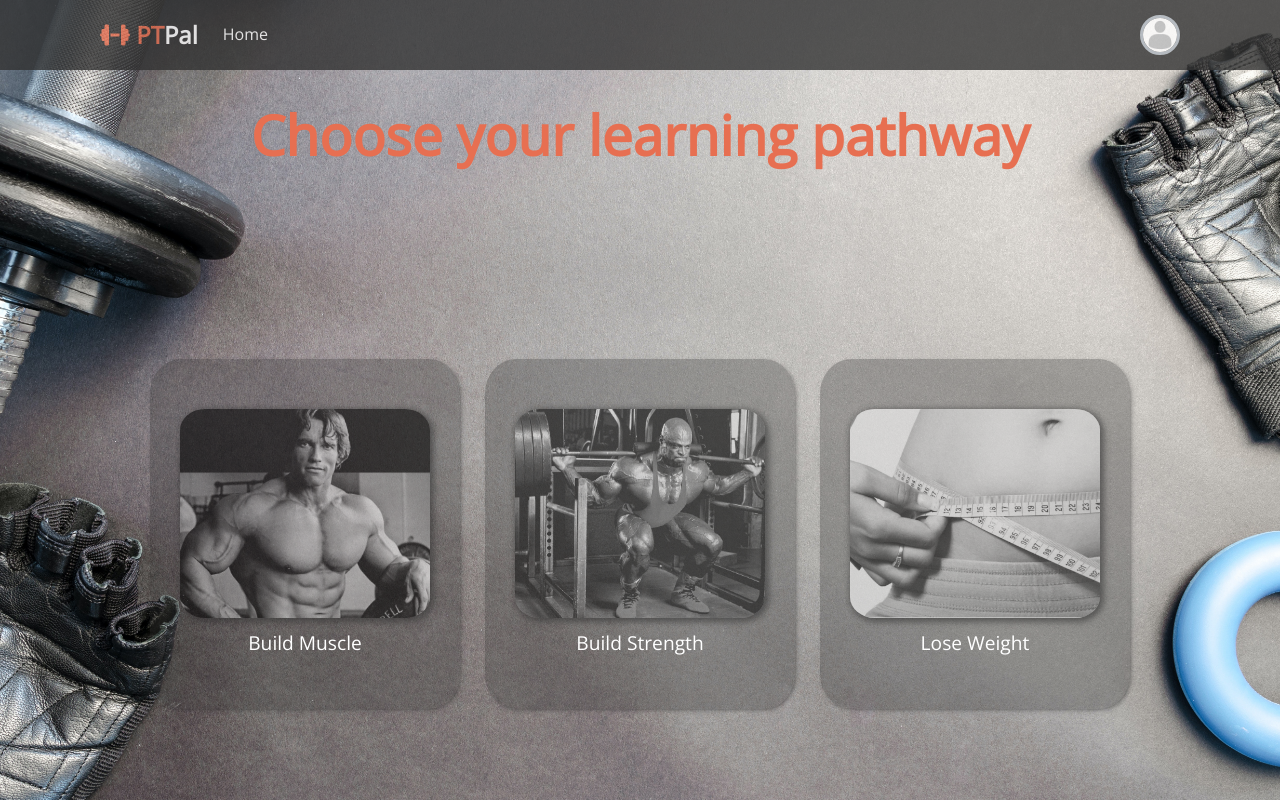
After one commit to lukesalter71/CITS3403-Project, a Flask app: page /courses in a window 1280 px wide. The commit adds this page. Run offline with Flask 2, Linux system fonts and the light colour scheme; some libraries are stand-ins or nearby versions.

Commit message:
Added Courses section of the page

```diff
--- a/main.py
+++ b/main.py
@@ -5,4 +5,4 @@ with app.app_context():
     db.create_all()
 
 if __name__ == '__main__':
-    app.run(host='0.0.0.0', port= 5000, debug=True)
+    app.run(debug=True)
--- a/website/main.py
+++ b/website/main.py
@@ -3,11 +3,18 @@ from flask_login import login_required, current_user
 
 main = Blueprint('main', __name__)
 
+
 @main.route('/')
 def index():
     return render_template('index.html')
+
 
 @main.route('/home')
 @login_required
 def home():
     return render_template('homepage.html', title='Home')
+
+
+@main.route('/courses')
+def courses():
+    return render_template('courses.html')
--- /dev/null
+++ b/website/static/javascript/courses.js
@@ -0,0 +1,27 @@
+// Variable Declarations
+const muscleContainer = document.querySelector("#muscle-container");
+const strengthContainer = document.querySelector("#strength-container");
+const weightContainer = document.querySelector("#weight-container");
+const muscleImg = document.querySelector("#muscle-img");
+const strengthImg = document.querySelector("#strength-img");
+const weightImg = document.querySelector("#weight-img");
+
+// Event Listeners
+muscleContainer.addEventListener('mouseover', function(){
+    muscleImg.classList.toggle('hover');
+});
+muscleContainer.addEventListener('mouseout', function(){
+    muscleImg.classList.toggle('hover');
+});
+strengthContainer.addEventListener('mouseover', function(){
+    strengthImg.classList.toggle('hover');
+});
+strengthContainer.addEventListener('mouseout', function(){
+    strengthImg.classList.toggle('hover');
+});
+weightContainer.addEventListener('mouseover', function(){
+    weightImg.classList.toggle('hover');
+});
+weightContainer.addEventListener('mouseout', function(){
+    weightImg.classList.toggle('hover');
+});
--- /dev/null
+++ b/website/static/styles/courses.css
@@ -0,0 +1,203 @@
+@import url('https://fonts.googleapis.com/css2?family=Open+Sans:wght@300;400&display=swap');
+
+/* General styles */
+* {
+  box-sizing: border-box;
+  margin: 0;
+  padding: 0;
+}
+
+body {
+  font-family: 'Open Sans', sans-serif;
+  background: #fff;
+  color: #333;
+  line-height: 1.6;
+}
+
+ul {
+  list-style: none;
+}
+
+a {
+  color: #333;
+  text-decoration: none;
+}
+
+
+/* Text Colors */
+.text-primary {
+  color:#e76f51;
+}
+
+/* Navbar */
+.navbar {
+  display: flex;
+  align-items: center;
+  justify-content: space-between;
+  background-color: #333;
+  color: #fff;
+  opacity: 0.8;
+  width: 100%;
+  height: 70px;
+  position: fixed;
+  top: 0px;
+  padding: 0 100px;
+}
+
+.navbarleft {
+  display: flex;
+  align-items: center;
+}
+
+#home-btn {
+  color: #fff;
+  padding: 10px 20px;
+  margin: 0 5px;
+}
+
+#home-btn:hover {
+  color:#e76f51;
+}
+
+.navbar .navbar-left .logo {
+  font-weight: 400;
+}
+
+.profile {
+  display: flex;
+  align-items: center;
+}
+
+.profile-pic {
+  height: 40px;
+  width: 40px;
+  border: #adb5bd 3px solid;
+  border-radius: 50%;
+}
+
+.profile-pic:hover {
+  cursor: pointer;
+  border: #e76f51 3px solid;
+}
+
+/* Header */
+.hero {
+  background: url('../images/courses-showcase.jpg') no-repeat center center/cover;
+  height: 100vh;
+  position: relative;
+  color: #fff;
+}
+
+.hero .pathways-container {
+  display: flex;
+  flex-direction: column;
+  align-items: center;
+  justify-content: center;
+  text-align: center;
+  height: 100%;
+  padding: 0 20px;
+}
+
+.hero .pathways-container h1 {
+  font-size: 55px;
+  margin-bottom: 100px;
+  padding-bottom: 50px;
+  color: #e76f51;
+  font-weight: bolder;
+}
+
+#muscle-container,
+#strength-container,
+#weight-container {
+  border-radius: 10%;
+  margin: 30px 10px 0px 10px;
+  padding: 50px 30px;
+  height: 350px;
+  background: rgba(51, 51, 51, 0.3);
+  display: flex;
+  flex-direction: column;
+  align-items: center;
+  z-index: 1;
+  box-shadow: 2px 2px 6px -3px #333;
+}
+
+#muscle-container:hover,
+#strength-container:hover,
+#weight-container:hover {
+  cursor: pointer;
+  color: #e76f51;
+}
+
+#muscle-container p,
+#strength-container p,
+#weight-container p {
+  padding-top: 10px;
+  font-size: larger;
+}
+
+
+#muscle-img {
+  background: url(../images/muscle.jpg) no-repeat center center/cover;
+  opacity: 0.6;
+  border-radius: 10%;
+  width: 250px;
+  height: 300px;
+  box-shadow: 2px 2px 6px 2px #333;
+}
+
+#muscle-img.hover {
+  opacity: 1;
+}
+
+#strength-img {
+  background: url(../images/strength.jpg) no-repeat center center/cover;
+  opacity: 0.6;
+  border-radius: 10%;
+  width: 250px;
+  height: 300px;
+  box-shadow: 2px 2px 6px 2px #333;
+}
+#strength-img.hover {
+  opacity: 1;
+}
+
+#weight-img {
+  background: url(../images/weight.jpg) no-repeat center center/cover;
+  opacity: 0.6;
+  border-radius: 10%;
+  width: 250px;
+  height: 300px;
+  box-shadow: 2px 2px 6px 2px #333;
+}
+#weight-img.hover {
+  opacity: 1;
+}
+
+/* media query */
+@media all and (min-width: 1700px) {
+  .pathways {
+    display: flex;
+    align-items: center;
+    justify-content: space-between;
+    width: 60%;
+  }
+}
+
+
+@media all and (max-width: 1700px) {
+  .pathways {
+    display: flex;
+    align-items: center;
+    justify-content: space-between;
+    width: 1000px;
+  }
+}
+
+@media all and (max-width: 1100px) {
+  .pathways {
+    display: flex;
+    flex-direction: column;
+    align-items: center;
+    justify-content: space-between;
+  }
+}
--- /dev/null
+++ b/website/templates/courses.html
@@ -0,0 +1,48 @@
+<!DOCTYPE html>
+<html lang="en">
+<head>
+    <meta charset="UTF-8">
+    <meta http-equiv="X-UA-Compatible" content="IE=edge">
+    <meta name="viewport" content="width=device-width, initial-scale=1.0">
+    <link rel="stylesheet" href="{{ url_for('static', filename='styles/courses.css') }}">
+    <!-- Font Awesome Dumbbell -->
+    <script src="https://kit.fontawesome.com/5c1e507e2a.js" crossorigin="anonymous"></script>
+    <title>Gainz</title>
+</head>
+<body>
+    <header class="hero">
+        <!-- Navigation bar -->
+        <nav class="navbar">
+            <div class="navbarleft">
+                <h1 class="logo">
+                    <span class="text-primary"><i class="fas fa-dumbbell"></i> PT</span>Pal
+                </h1>
+                <a id="home-btn" href="/home">Home</a>
+            </div>
+            <div class="profile">
+                <img class="profile-pic"
+                src="{{ url_for('static', filename='images/profile/default.jpg') }}">
+            </div>
+        </nav>
+        <!-- Learning Pathways -->
+        <div class="pathways-container">
+            <h1>Choose your learning pathway</h1>
+            <div class="pathways">
+                <div id="muscle-container">
+                    <div id="muscle-img"></div>
+                    <p>Build Muscle</p>
+                </div>
+                <div id="strength-container">
+                    <div id="strength-img"></div>
+                    <p>Build Strength</p>
+                </div>
+                <div id="weight-container">
+                    <div id="weight-img"></div>
+                    <p>Lose Weight</p>
+                </div>
+            </div>
+        </div>
+    </header>
+    <script src="{{ url_for('static', filename='javascript/courses.js') }}"></script>
+</body>
+</html>
--- a/website/templates/homepage.html
+++ b/website/templates/homepage.html
@@ -9,7 +9,7 @@
 <div class="banner"></div>
 <ul class="navigation">
     <li><a href="/home">Home</a></li>
-    <li><a href="#">Courses</a></li>
+    <li><a href="/courses">Courses</a></li>
     <li><a href="#">About</a></li>
     <li><a href="#">Contact</a></li>
     <li><a href="/logout">Log out</a></li>
```
Also changed, not shown: website/main/routes.py (deleted, +0 -8 lines), website/static/images/courses-showcase.jpg (added), website/static/images/muscle.jpg (added), website/static/images/profile/default.jpg (added), website/static/images/strength.jpg (added), website/static/images/weight.jpg (added), 1 other file.
